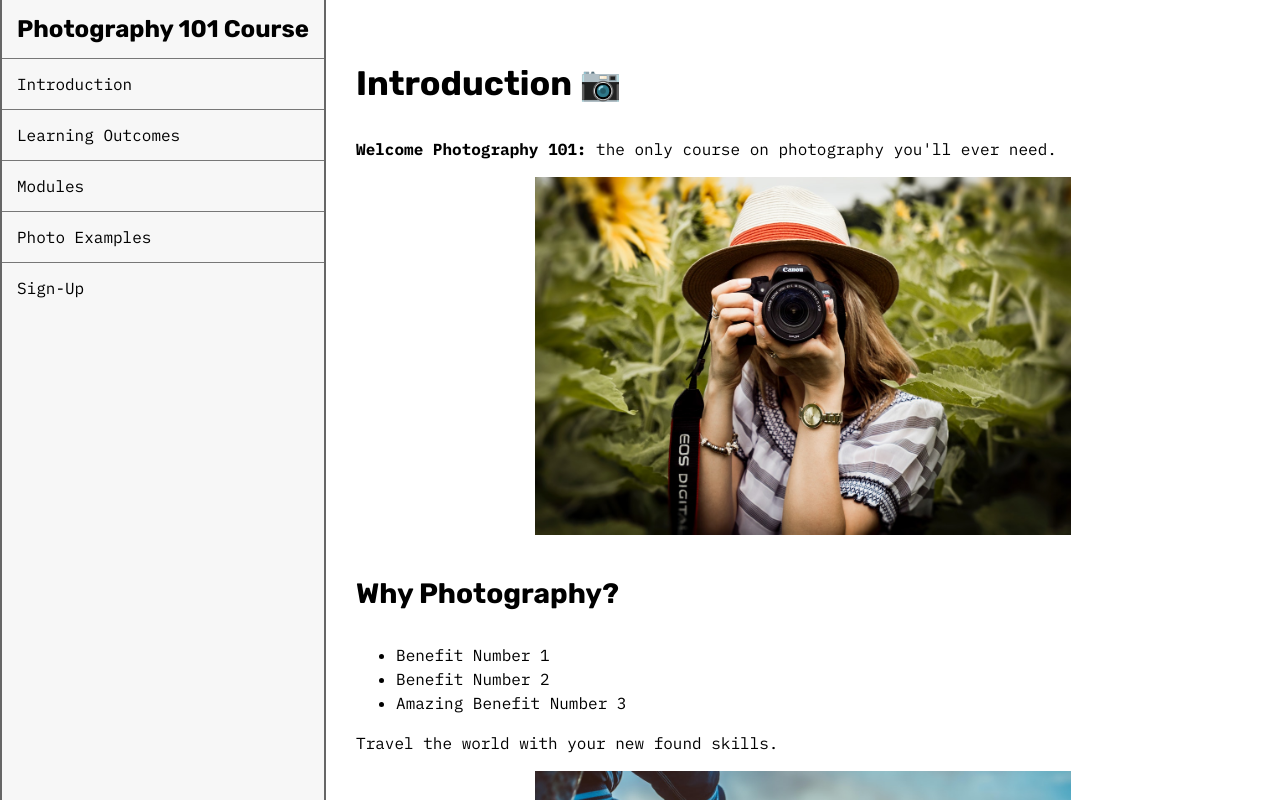
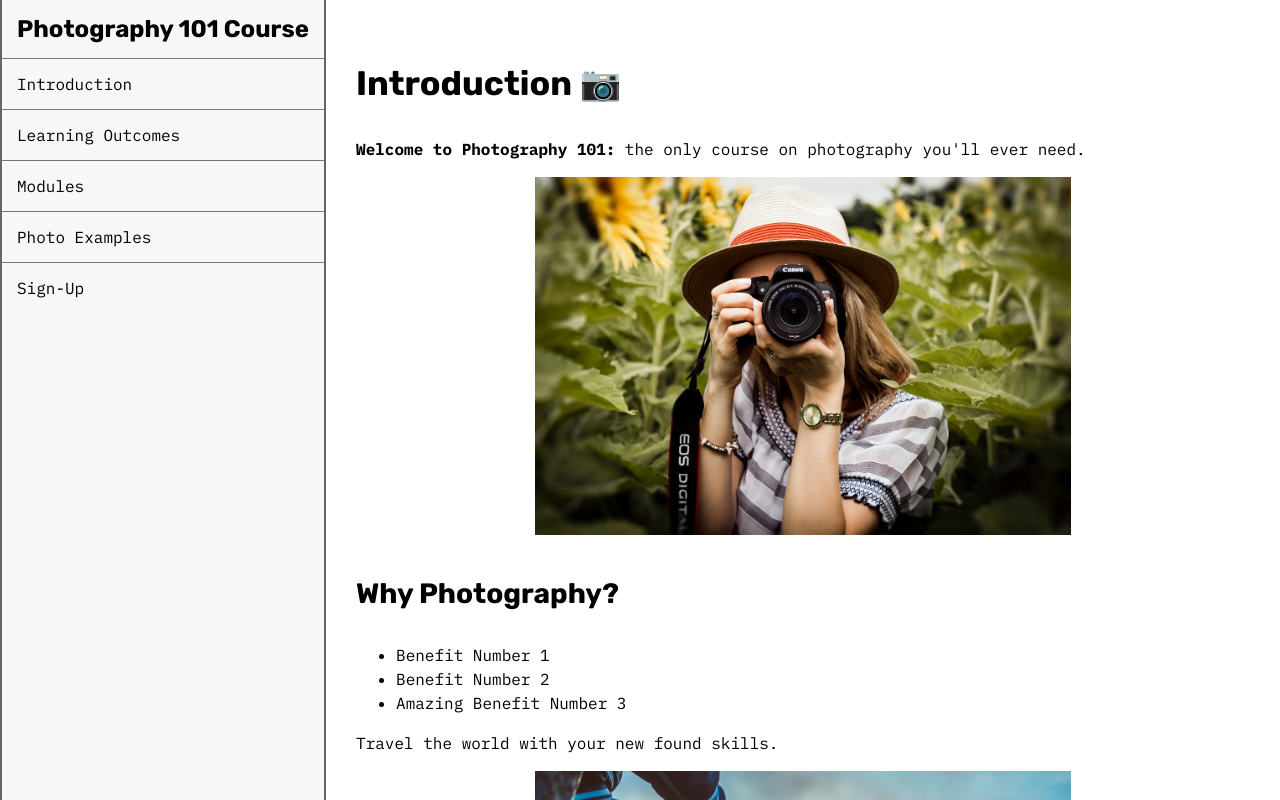
Before and after one commit to kfoxley/purpbe, a plain HTML site: page index.html in a window 1280 px wide. Drawn offline with Linux system fonts and the light colour scheme.

Commit message:
Add files via upload

```diff
--- a/index.html
+++ b/index.html
@@ -23,7 +23,7 @@
     <main id="main-doc">
         <section class="main-section" id="Introduction">
             <h2>Introduction 📷</h2>
-            <p><strong>Welcome Photography 101:</strong> the only course on photography you'll ever need.</p>
+            <p><strong>Welcome to Photography 101:</strong> the only course on photography you'll ever need.</p>
             <img src="./img/main.jpg" alt="main">
             <h3>Why Photography?</h3>
             <ul>
```
